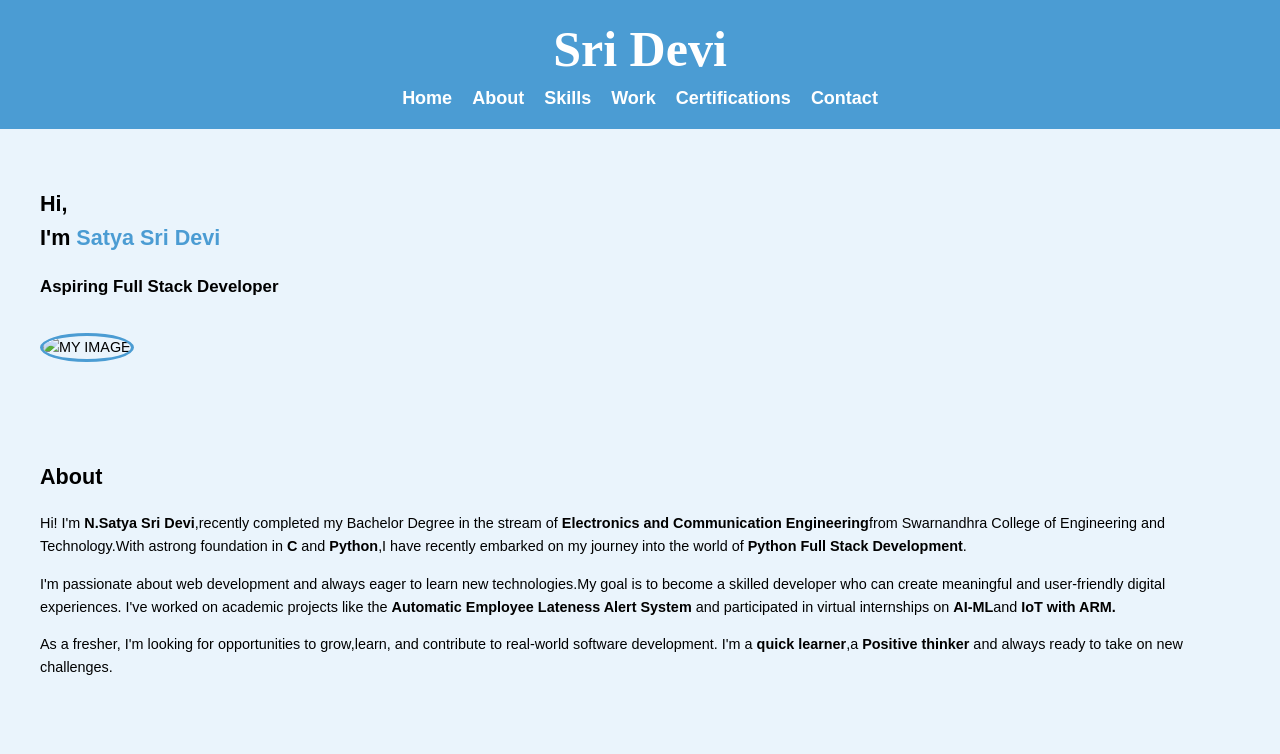
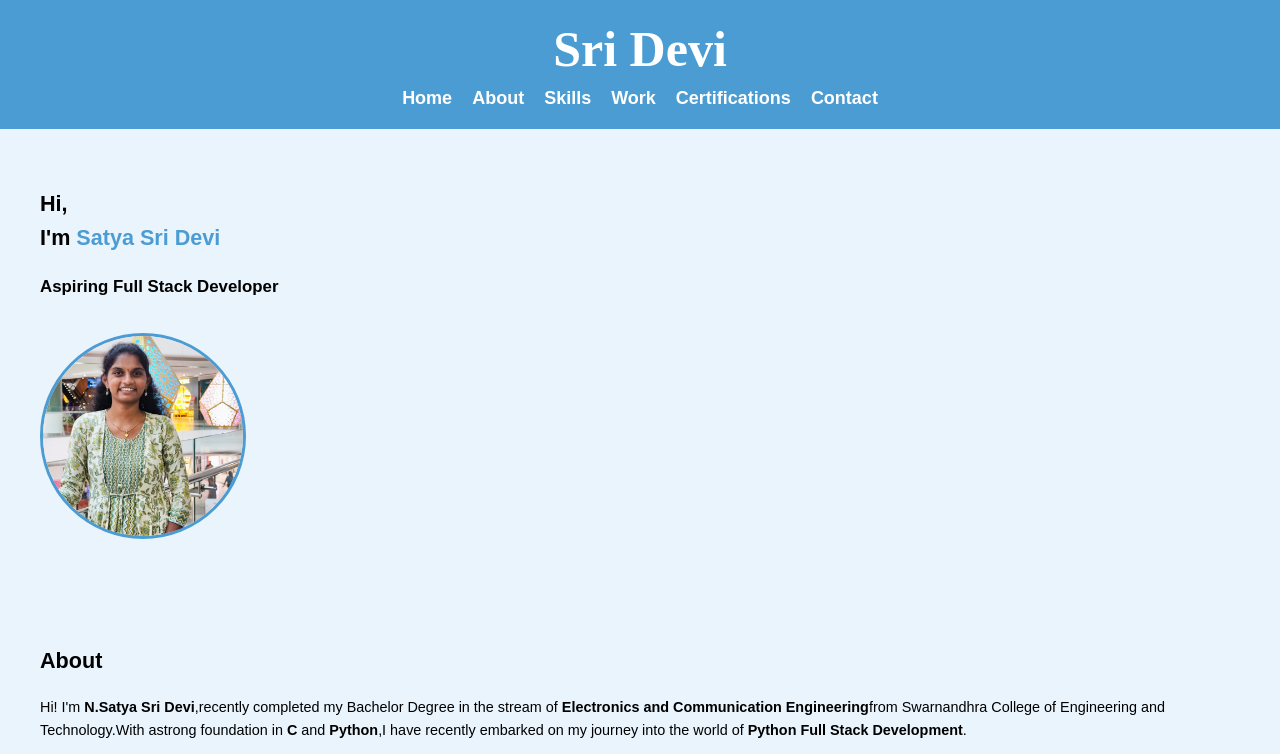
Before and after one commit to SriDevi214302/Portfolio-Website, a plain HTML site: page index.html in a window 1280 px wide. Shown: the top 754 px of the page. Drawn offline with Linux system fonts and the light colour scheme.

Commit message:
Update index.html

```diff
--- a/index.html
+++ b/index.html
@@ -86,7 +86,7 @@
    <section id="Home">
     <h2>Hi,<br>I'm <span style="color: #4B9CD3;">Satya Sri Devi</h2>
     <h3>Aspiring Full Stack Developer</h3>
-    <img src="MY IMAGE.png" alt="MY IMAGE" class="profile-pic">
+    <img src="https://github.com/SriDevi214302/Portfolio-Website/blob/main/IMG-20250817-WA0013.jpg" alt="MY IMAGE" class="profile-pic">
     </section>
 
    <section id="About">
```
